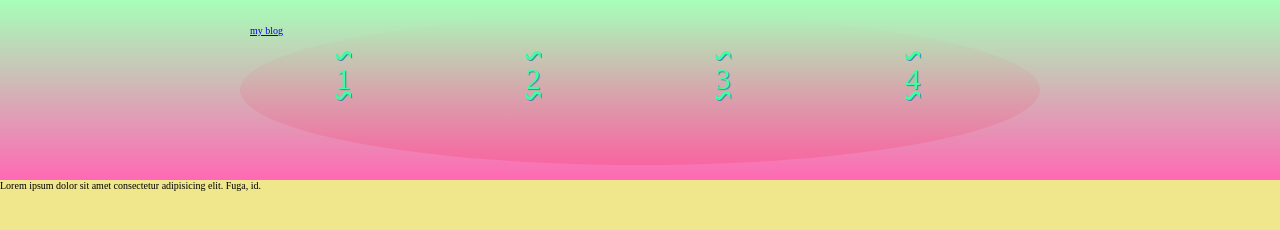
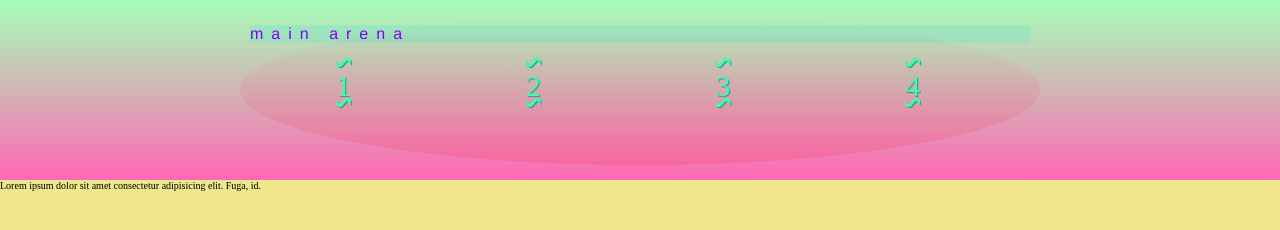
Before and after one commit to xrfg/personal, a plain HTML site: page index.html in a window 1280 px wide. Drawn offline with Linux system fonts and the light colour scheme.

Commit message:
more nav

```diff
--- a/css/style.css
+++ b/css/style.css
@@ -39,6 +39,19 @@ body {
   display: block;
 }
 
+.main-arena-title {
+  font-size: 1.6rem;
+  margin: 0 auto;
+  text-decoration: none;
+  font-family: "Franklin Gothic Medium", "Arial Narrow", Arial, sans-serif;
+  letter-spacing: 0.8rem;
+  color: rgb(126, 0, 243);
+  background-color: rgba(0, 221, 210, 0.137);
+  text-align: left;
+  display: inline-block;
+  width: 100%;
+}
+
 .nav-link {
   display: inline-block;
   font-size: 3rem;
--- a/index.html
+++ b/index.html
@@ -10,7 +10,7 @@
     <header>
       <article class="header">
         <section class="nav content-container">
-          <a href="#home">my blog</a>
+          <a class="main-arena-title" href="#home">main arena</a>
           <ul>
             <li class="nav-link">
               <a href="#">1</a>
```
Also changed, not shown: images/Lily_flower-2.png (added).
